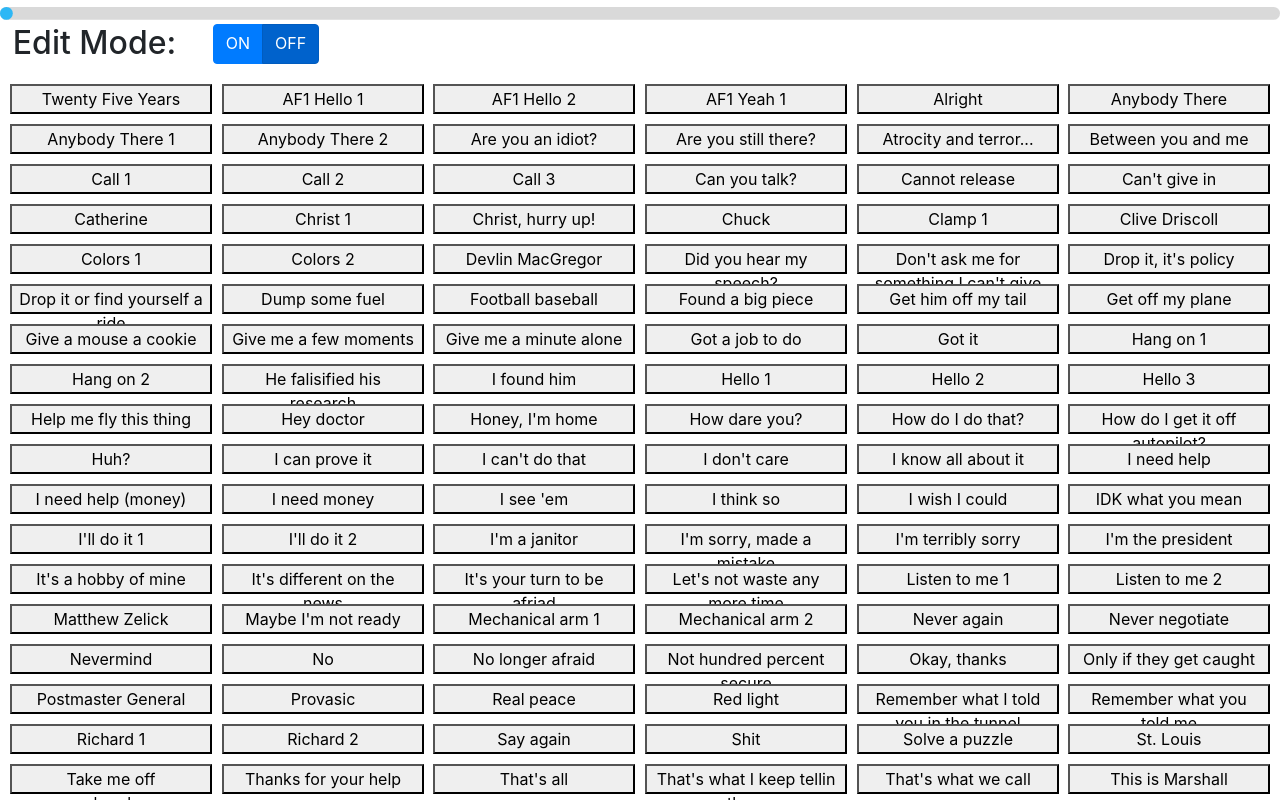
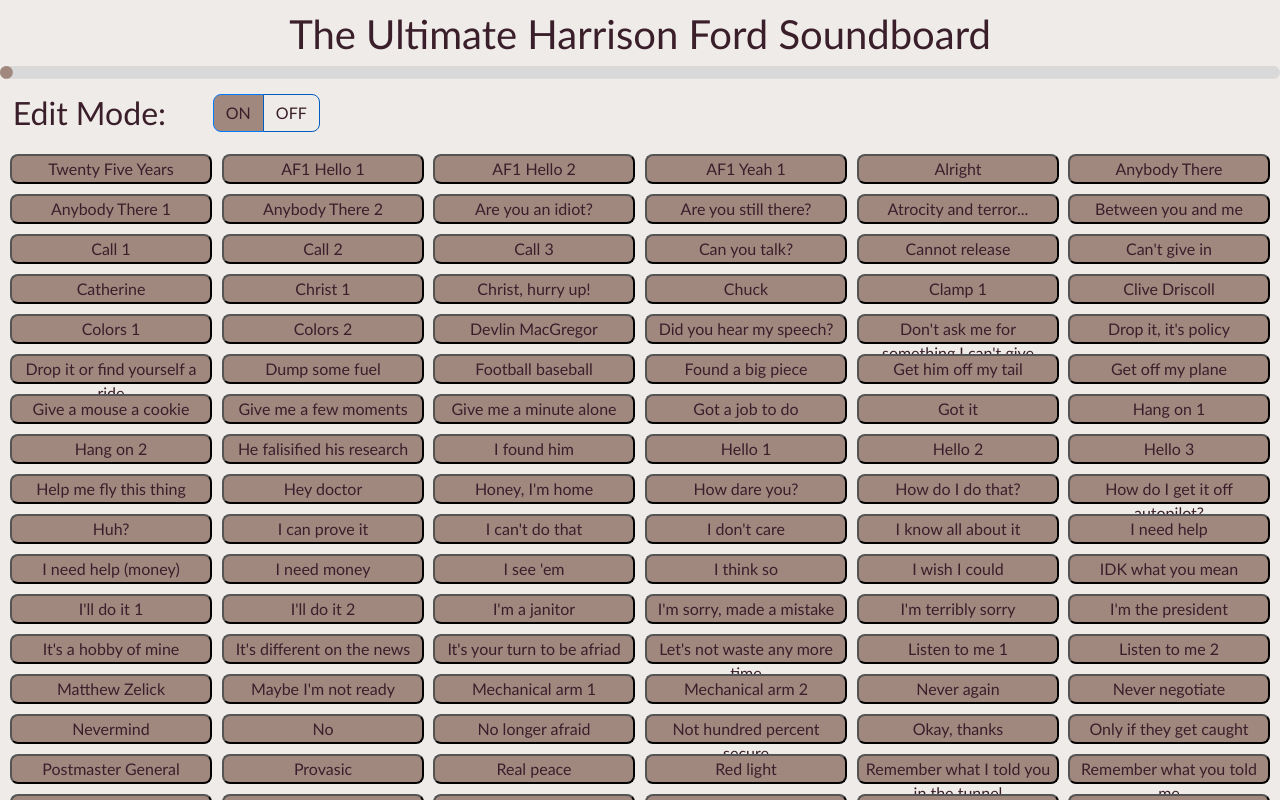
Before and after one commit to adam-j-turner/soundboard, a React (Create React App) app: page / in a window 1280 px wide. Shown: the top 800 px of the page. Built offline with nearby package versions, Linux system fonts and the light colour scheme.

Commit message:
Revamp styling
- Add favicon
- Add header
- Add custom colors
- Add hover color to buttons
- Style buttons

```diff
--- a/public/index.html
+++ b/public/index.html
@@ -25,7 +25,7 @@
       work correctly both with client-side routing and a non-root public URL.
       Learn how to configure a non-root public URL by running `npm run build`.
     -->
-    <title>React App</title>
+    <title>Harrison Ford Soundboard</title>
   </head>
   <body>
     <noscript>You need to enable JavaScript to run this app.</noscript>
--- a/src/App.css
+++ b/src/App.css
@@ -1,8 +1,38 @@
+:root {
+  --background: #efebe9;
+  --primary: #A1887F;
+  --text: #3a1f2b;
+  --hover: #7f98a1;
+}
+
 .App {
+  font-family: "Calibri", Times, sans-serif;
+  color: var(--text);
+  background-color: var(--background);
+}
+
+.header {
+  padding-top: 10px;
   text-align: center;
 }
 
+.button {
+  background-color: var(--primary);
+  border-radius: 8px;
+  color: var(--text);
+}
+
+.button:hover {
+  background-color: var(--hover);
+}
+
+.btn-primary:not(:disabled):not(.disabled).active{
+  background-color: var(--background);
+  color: var(--text);
+}
+
 .progressBar {
+  padding-bottom: 15px;
   width: 100%;
 }
 
@@ -20,9 +50,3 @@
   margin-left: 1%;
   font-size: 32px;
 }
-
-.editModeBar .btn-group {
-  vertical-align: center;
-  padding: 0;
-  height: 80%;
-}
--- a/src/App.js
+++ b/src/App.js
@@ -152,21 +152,23 @@
   render() {
     // Main soundboard page
     return (
-      <div>
+      <div className='App'>
         <div className='header'>
-          <Line className='progressBar' percent={this.state.progress} />
+          <h1>The Ultimate Harrison Ford Soundboard</h1>
+        </div>
+        <div>
+          <Line className='progressBar' strokeColor='var(--primary)' percent={this.state.progress} />
           <div className='editModeBar'>
             <h1>Edit Mode: </h1>
             <ToggleButtonGroup name="editMode" type="radio" onChange={this.handleEditModeChange} defaultValue={false}>
-              <ToggleButton type="radio" value={true}>ON</ToggleButton>
-              <ToggleButton type="radio" defaultChecked value={false}>OFF</ToggleButton>
+              <ToggleButton className="button" type="radio" value={true}>ON</ToggleButton>
+              <ToggleButton className="button" type="radio" defaultChecked value={false}>OFF</ToggleButton>
             </ToggleButtonGroup>
           </div>
         </div>
         <GridLayout
           layout={this.state.layout}
           compactType='vertical'
-          className='buttonGrid'
           cols={30} rowHeight={30}
           isDraggable={this.state.editMode}
           isResizable={this.state.editMode}
--- a/src/SoundButton.js
+++ b/src/SoundButton.js
@@ -10,7 +10,7 @@
     return (
       <button
         {...this.props}
-        className={`wrapper ${this.props.className}`}
+        className='button'
         key={this.props.key}
         onClick={this.props.onClick}
       >
```
Also changed, not shown: plan.txt, public/manifest.json, 1 other file (tests, documents, lock files or other folders).
